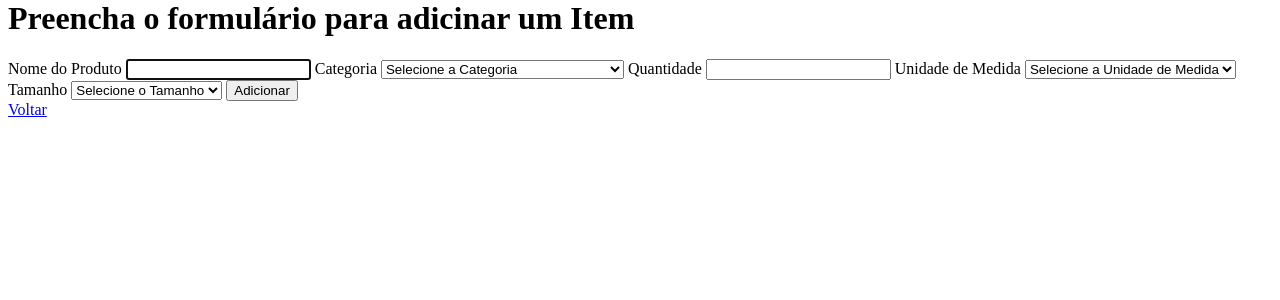
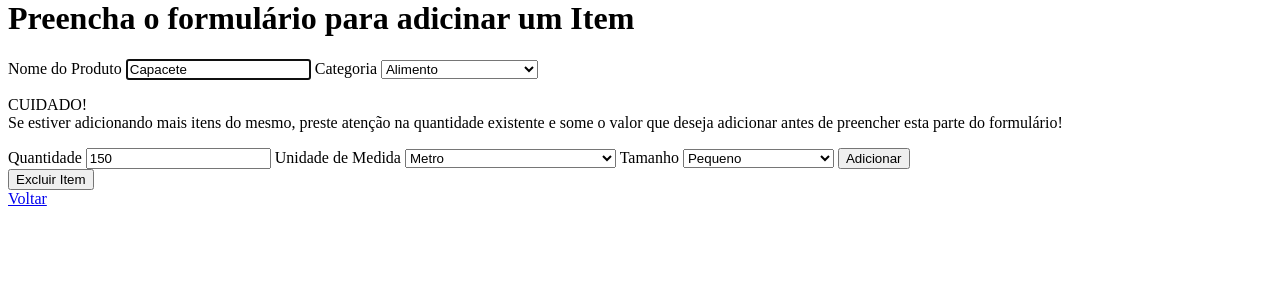
Before and after one commit to KauanNaves/controle-de-estoque, a Flask app: page /adicionar-item?id=0 in a window 1280 px wide. Shown: the part 21-321 px from the top of the page. Run offline with Flask 3, Linux system fonts and the light colour scheme.

Commit message:
Funcionalidades adicionadas: Adicionar Itens, Deletar Itens, Editar Itens
Mudanças no templates também foram necessárias, agora retiramos as categorias, medidas e tamanhos de arrays passados pelo backend, facilitando o manuseio dos templates.
* Deixei um BUG - Todo código do app.py que utilizar o ID do item como INDICE de acesso ao array ITENS será quebrado depois de excluir um item, será consertado no próximo commit*

```diff
--- a/app.py
+++ b/app.py
@@ -1,5 +1,5 @@
 from flask import Flask, render_template, request, redirect, flash
-from database.db import ITENS, ULTIMO_ID_CHAMADO
+from database.db import ITENS, CATEGORIAS, MEDIDAS, TAMANHOS
 import math
 
 app = Flask(__name__)
@@ -7,7 +7,9 @@ app = Flask(__name__)
 app.config["TEMPLATES_AUTO_RELOAD"] = True
 app.config["SECRET_KEY"] = "SUA-CHAVE-SECRETA-AQUI"
 
-# Rotas
+### MUDAR TUDO QUE USA O ID DO ITEM COMO ÍNDICE ###
+
+# Rota principal
 @app.route("/")
 def index():
     # Limite de itens por página
@@ -38,38 +40,83 @@ def index():
     )
 
 
-###  QUANDO ADICIONADOS ITENS IGUAIS, SOMAR AS QUANTIDADES ###
+# Rota para adicionar e editar itens
 @app.route("/adicionar-item", methods=['GET', 'POST'])
 def adicionarItens():
-    if request.method == "GET":
-        return render_template("pages/adicionarItem.html")
+    if request.method == "POST":
+        id_item = None
+        if request.args.get("id", type=int):
+            id_item = request.args.get("id", type=int)
 
-    novoId = ITENS[-1]['id'] + 1
+        if not id_item:
+            novoId = ITENS[-1]['id'] + 1
 
-    nomeItem = request.form.get("nomeItem").strip().title()
-    categoriaItem = request.form.get("categoriaItem")
-    quantidade = request.form.get("quantidadeItem")
-    unidadeMedida = request.form.get("medidaItem")
-    tamanhoItem = request.form.get("tamanho")
+        nomeItem = request.form.get("nomeItem").strip().title()
+        categoriaItem = request.form.get("categoriaItem")
+        quantidade = request.form.get("quantidadeItem")
+        unidadeMedida = request.form.get("medidaItem")
+        tamanhoItem = request.form.get("tamanhoItem")
 
-    for item in ITENS:
-        if item['nome'].title() == nomeItem \
-        and item['categoria'] == categoriaItem \
-        and item['medida'] == unidadeMedida \
-        and item['tamanho'] == tamanhoItem:
-            flash(f"Este item já está cadastrado no sistema. ID do item: {item['id']}!")
-            return redirect("/")
+        if not id_item:
+            for item in ITENS:
+                if item['nome'].title() == nomeItem \
+                and item['categoria'] == categoriaItem \
+                and item['medida'] == unidadeMedida \
+                and item['tamanho'] == tamanhoItem:
+                    # Não adiciona itens iguais
+                    flash(f"Este item já está cadastrado no sistema. ID do item: {item['id']}!")
+                    return redirect("/")
 
-    dictItem = {
-            "id": novoId,
+        # Adicionando um item que não existe ou atualizando o mesmo
+        dictItem = {
+            "id": novoId if not id_item else id_item,
             "nome": nomeItem,
             "categoria": categoriaItem,
             "quantidade": quantidade,
             "medida": unidadeMedida,
             "tamanho": tamanhoItem
-    }
+        }
 
-    ITENS.append(dictItem)
-    flash("Item adicionado com sucesso!")
+        if id_item:
+            ITENS[id_item] = dictItem
+            flash("Item editado com sucesso!")
+
+        else:
+            ITENS.append(dictItem)
+            flash("Item adicionado com sucesso!")
+
+        return redirect("/")
+
+    if request.method == "GET":
+        item = None
+        id_item = request.args.get("id", type=int)
+        if isinstance(id_item, int) and not isinstance(id_item, bool):
+            for dictItem in ITENS:
+                if dictItem['id'] == id_item:
+                    item = dictItem
+
+        return render_template("pages/adicionarItem.html",
+                                item=item,
+                                categorias=CATEGORIAS,
+                                medidas=MEDIDAS,
+                                tamanhos=TAMANHOS,
+                                )
+
+
+# Rota para apagar itens
+@app.route("/deletar-item", methods=["POST"])
+def deletarItem():
+    id_item = request.args.get("id", type=int)
+    itemAchado = None
+    for item in ITENS:
+        if item['id'] == id_item:
+            itemAchado = item
+
+    if itemAchado:
+        ITENS.remove(itemAchado)
+        flash("Item excluído com sucesso!")
+
+    else:
+        flash("Item não encontrado para exclusão!")
 
     return redirect("/")
--- a/templates/components/adicionar.html
+++ b/templates/components/adicionar.html
@@ -1,46 +1,41 @@
-<form action="/adicionar-item" method="post">
+<form action="/adicionar-item{% if item and item.id %}?id={{ item.id }}{% endif %}" method="post">
     <label for="nomeItem">Nome do Produto</label>
-    <input type="text" name="nomeItem" id="nome-item" autofocus autocomplete="off">
+    <input type="text" name="nomeItem" id="nome-item" autofocus autocomplete="off" {% if item and item.nome %}value="{{ item.nome }}"{% endif %}>
 
     <label for="categoriaItem">Categoria</label>
     <select name="categoriaItem" id="categoria-item">
-        <option value="" selected disabled>Selecione a Categoria</option>
-        <option value="alimento">Alimento</option>
-        <option value="prodLimpeza">Produtos de Limpeza</option>
-        <option value="prodHigiene">Produtos de Higiene</option>
-        <option value="epi">Equipamentos de Proteção Individual</option>
-        <option value="epc">Equipamentos de Proteção Coletiva</option>
-        <option value="manuMecanica">Manutenção Mecânica</option>
-        <option value="manuEletrica">Manutenção Elétrica</option>
-        <option value="laboratorio">Produtos Laboratório</option>
-        <option value="extra">Outra Categoria</option>
+        <option value="" {% if not item %}selected{% endif %} disabled>Selecione a Categoria</option>
+        {% for cat in categorias %}
+            <option value='{{ cat }}' {% if item and item.categoria %}select{% endif %} >{{ cat | title }}</option>
+        {% endfor %}
     </select>
 
+    {% if item %}
+        <p>CUIDADO!<br>Se estiver adicionando mais itens do mesmo, preste atenção na quantidade existente e some o valor que deseja adicionar antes de preencher esta parte do formulário!</p>
+    {% endif %}
     <label for="quantidadeItem">Quantidade</label>
-    <input type="number" name="quantidadeItem" id="quantidade-item" min="0">
+    <input type="number" name="quantidadeItem" id="quantidade-item" min="0" {% if item and item.quantidade %}value="{{ item.quantidade }}"{% endif %}>
     <label for="medidaItem">Unidade de Medida</label>
     <select name="medidaItem" id="medida-item">
-        <option value="" selected disabled>Selecione a Unidade de Medida</option>
-        <option value="metro">Metro (M)</option>
-        <option value="quilograma">Quilograma (KG)</option>
-        <option value="litro">Litro (L)</option>
-        <option value="peca">Peça (PÇ)</option>
-        <option value="par">Par (PR)</option>
-        <option value="cento">Cento (CT)</option>
-        <option value="milheiro">Milheiro (MIL)</option>
-        <option value="caixa">Caixa (CX)</option>
-        <option value="pacote">Pacote (PCT)</option>
-        <option value="rolo">Rolo (RL)</option>
+        <option value="" {% if not item %}selected{% endif %} disabled>Selecione a Unidade de Medida</option>
+        {% for med in medidas %}
+            <option value='{{ med }}' {% if item and item.medida %}select{% endif %} >{{ med | title }}</option>
+        {% endfor %}
     </select>
 
     <label for="tamanhoItem">Tamanho</label>
     <select name="tamanhoItem" id="tamanho-item">
-        <option value="" selected disabled>Selecione o Tamanho</option>
-        <option value="pequenho">Pequenho (P)</option>
-        <option value="medio">Médio (M)</option>
-        <option value="grande">Grande (G)</option>
-        <option value="grande">Único</option>
+        <option value="" {% if not item %}selected{% endif %} disabled>Selecione o Tamanho</option>
+        {% for tam in tamanhos %}
+            <option value='{{ tam }}' {% if item and item.tamanho %}select{% endif %} >{{ tam | title }}</option>
+        {% endfor %}
     </select>
 
     <button type="submit">Adicionar</button>
 </form>
+
+{% if item %}
+    <form action="/deletar-item?id={{ item.id }}" method="post">
+        <button type="submit">Excluir Item</button>
+    </form>
+{% endif %}
--- a/templates/components/table.html
+++ b/templates/components/table.html
@@ -19,7 +19,7 @@
             <td>{{ item.quantidade }}</td>
             <td>{{ item.medida }}</td>
             <td>{{ item.tamanho }}</td>
-            <td><a href="#">Detalhes</a></td>
+            <td><a href="/adicionar-item?id={{ item.id }}">Detalhes</a></td>
         </tr>
         {% else %}
         <tr>
```
Also changed, not shown: database/db.py (+36 -0 lines).
